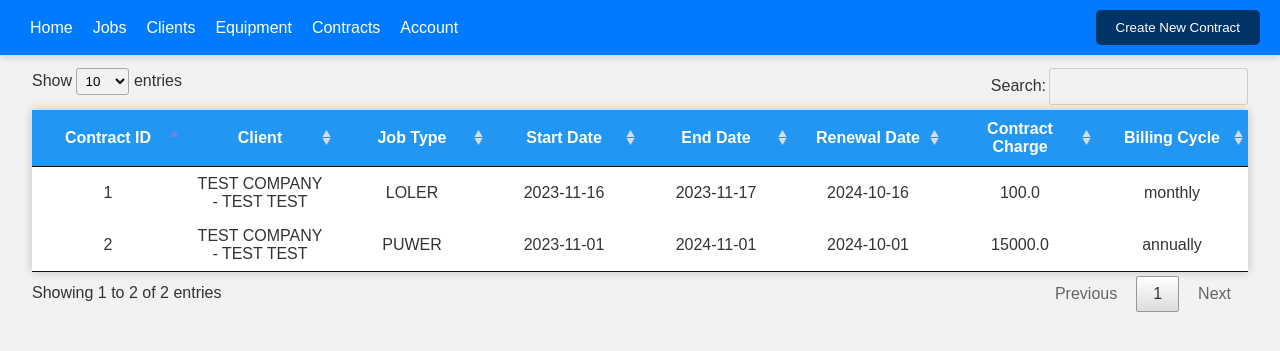
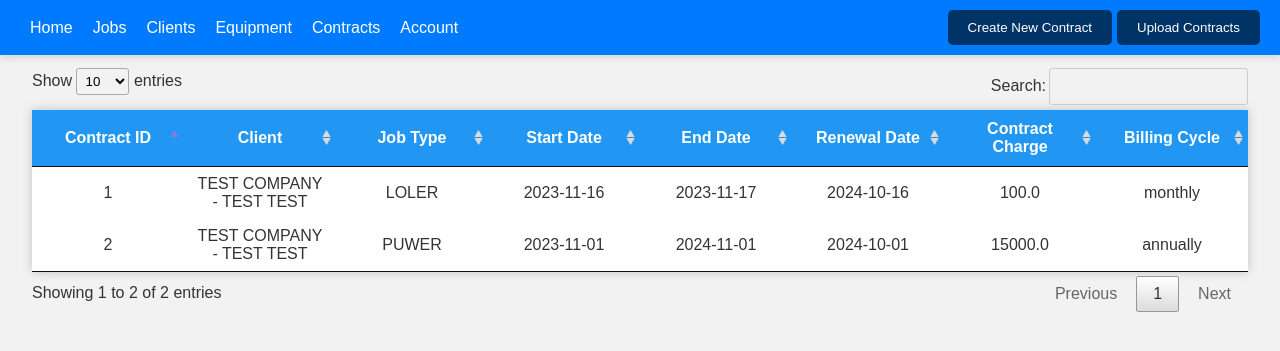
Before and after one commit to hapiuk/project2510, a Flask app: page /contracts in a window 1280 px wide. Shown: the top 351 px of the page. Run offline with Flask 3, Linux system fonts and the light colour scheme; data comes from the database, SQL or seed files in the repository; parts of the project's set-up code (start-up, migrations or seed data) failed here and were passed over.

Commit message:
Revert "Update contracts.html"
This reverts commit d59d03367dd5ba817729d24e1844bf617ed498f3.

```diff
--- a/templates/contracts.html
+++ b/templates/contracts.html
@@ -10,7 +10,7 @@
     {% include 'header.html' %}
     <div class="search">
             <button id="create-contract-button">Create New Contract</button>
-            <!-- <button id="upload-clients-button">Upload Contracts</button> -->
+            <button id="upload-clients-button">Upload Contracts</button>
         </div>
     </header>
 
```
